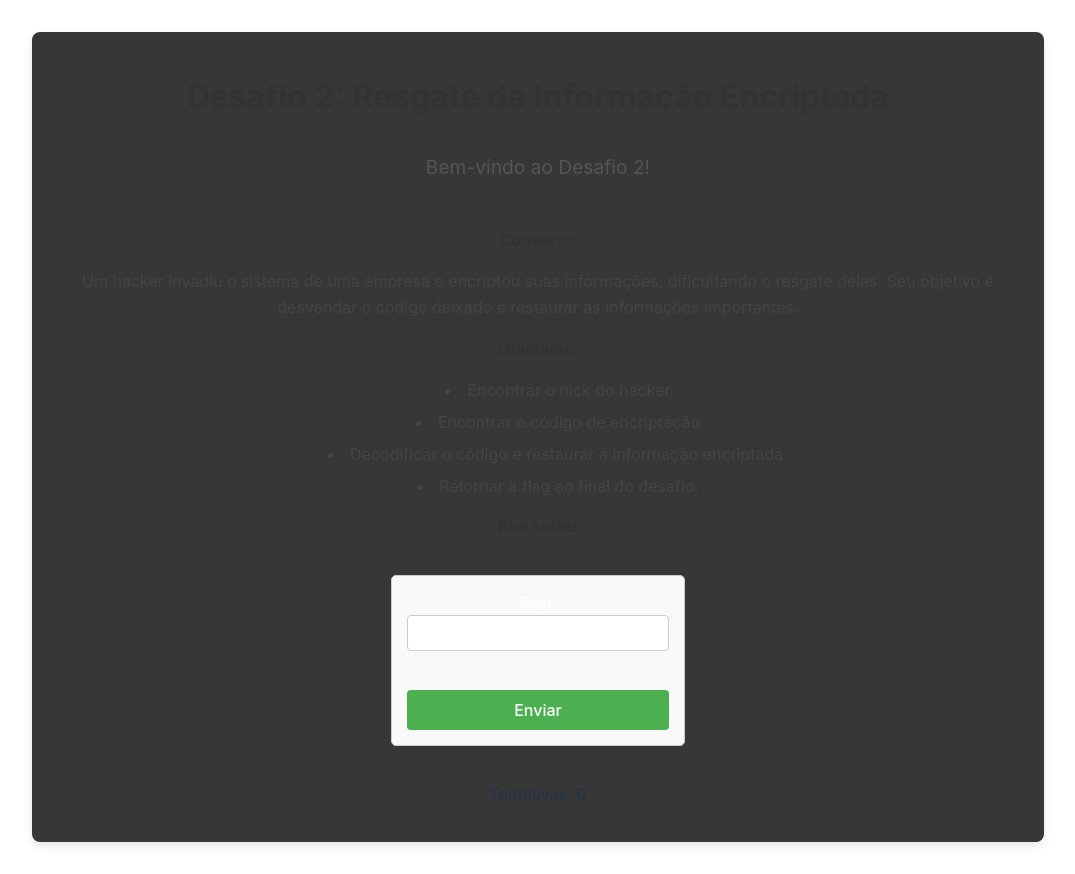
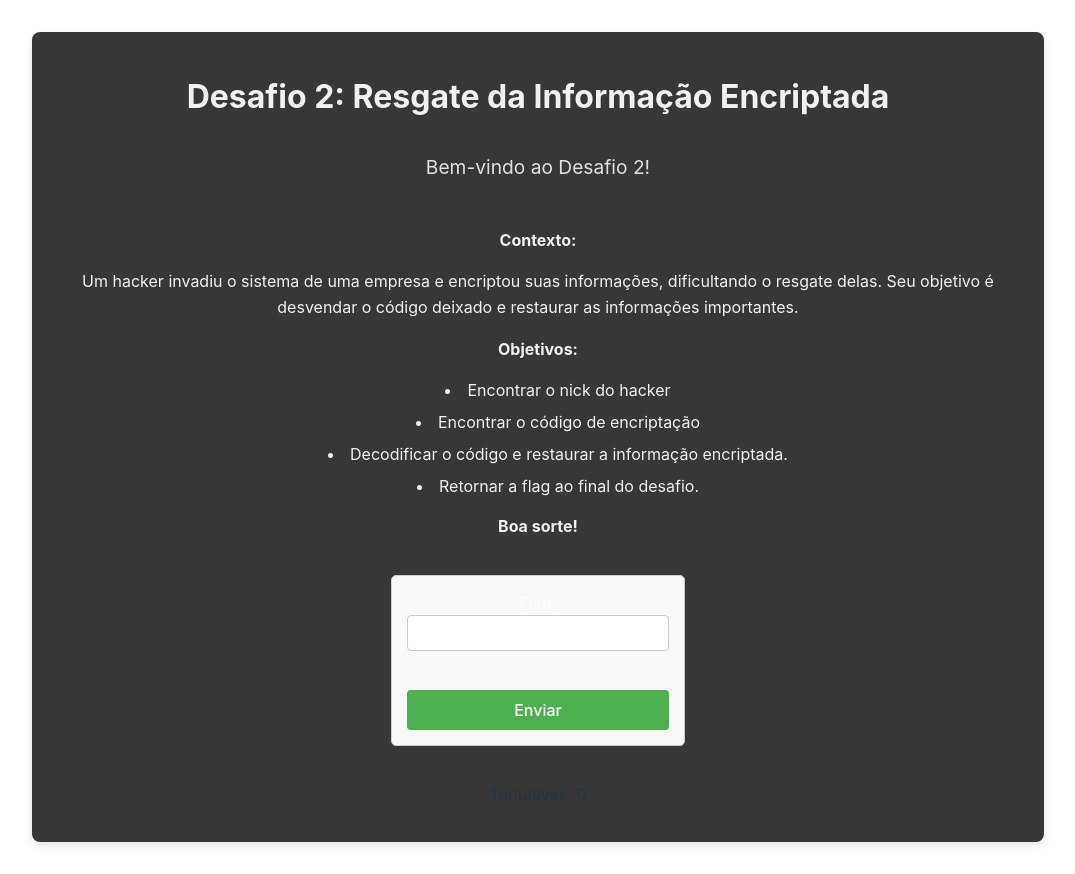
Before and after one commit to Paduan/Cyber-Rats, a React (Vite) app in the folder cyber-rats/: page /desafio2 in a window 1280 px wide. Shown: the whole page, without its empty margins (102-1177 px from the left). Built offline with nearby package versions, Linux system fonts and the light colour scheme.

Commit message:
modified:   cyber-rats/src/Desafio2.css

```diff
--- a/cyber-rats/src/Desafio2.css
+++ b/cyber-rats/src/Desafio2.css
@@ -24,21 +24,21 @@
 
 .title {
   font-size: 2rem;
-  color: #333;
+  color: #f1f1f1; /* Cor do título mais clara */
   text-align: center;
   margin-bottom: 20px;
 }
 
 .intro {
   font-size: 1.2rem;
-  color: #555;
+  color: #e1e1e1; /* Cor do texto mais clara */
   text-align: center;
   margin-bottom: 30px;
 }
 
 .description {
   font-size: 1rem;
-  color: #444;
+  color: #f1f1f1; /* Cor do texto mais clara */
 }
 
 .description p {
@@ -49,11 +49,12 @@
 .description ul {
   margin-left: 20px;
   list-style-type: disc;
+  color: #f1f1f1; /* Cor da lista ajustada para maior contraste */
 }
 
 .description strong {
   font-weight: bold;
-  color: #333;
+  color: #f1f1f1; /* Cor das tags strong ajustada */
 }
 
 .form {
@@ -102,4 +103,5 @@ ul {
 
 ul li {
   margin-bottom: 8px;
+  color: #f1f1f1;
 }
```
